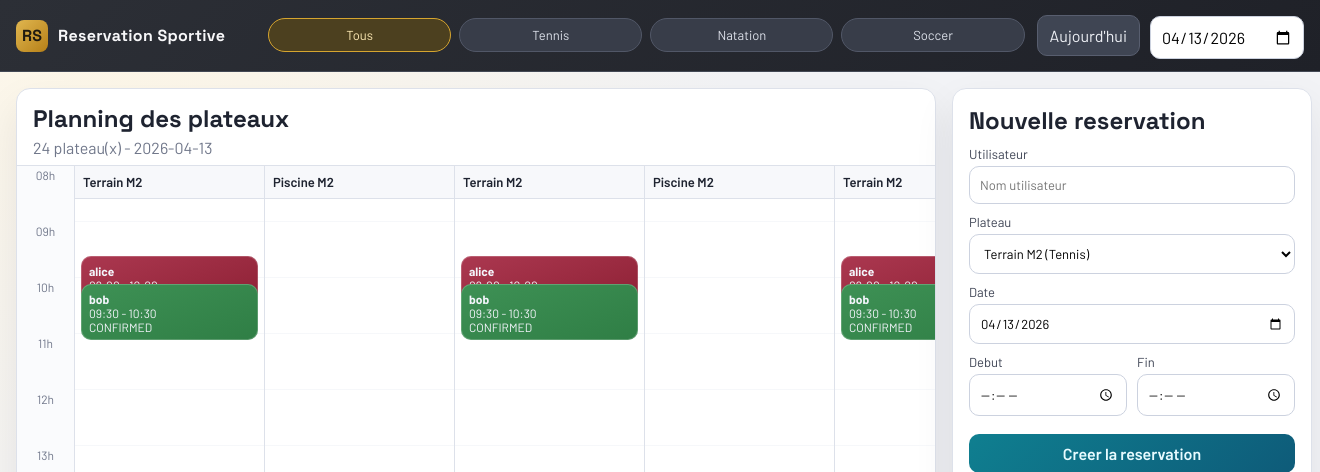
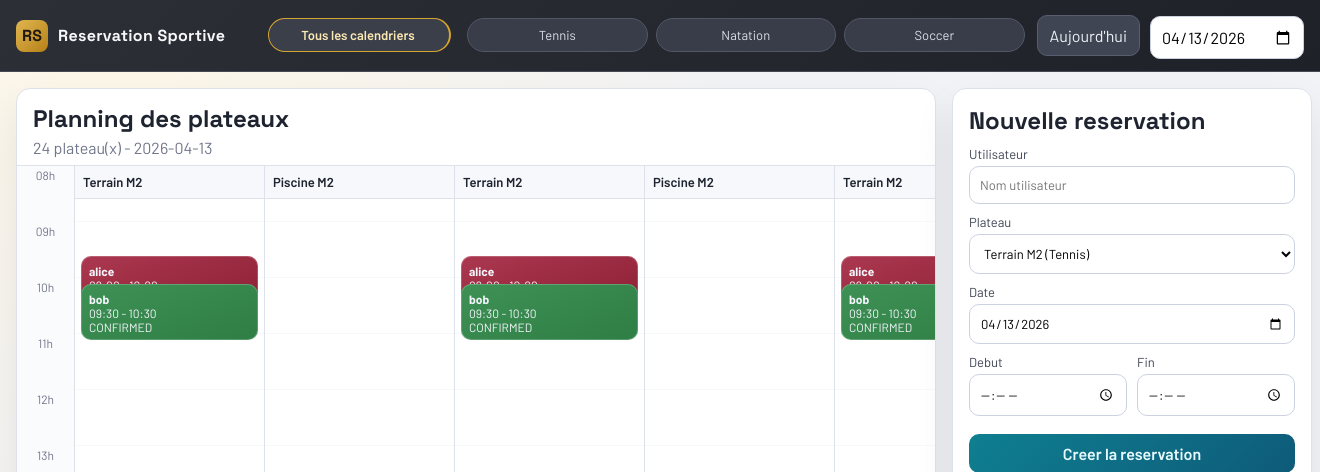
Before and after one commit to Fokoue22/Systeme-de-reservation-plateaux-sportifs, a FastAPI app: page / in a window 1320 px wide. Shown: the top 472 px of the page. Run offline with FastAPI, Linux system fonts and the light colour scheme; data comes from the database, SQL or seed files in the repository; both versions use the stored data as it was after the commit; some libraries are stand-ins or nearby versions.

Commit message:
feat(ui): highlight "Tous les calendriers" button with distinct styling

```diff
--- a/static/css/calendar.css
+++ b/static/css/calendar.css
@@ -75,6 +75,22 @@ body {
   font-size: 13px;
   white-space: nowrap;
   cursor: pointer;
+  transition: all 0.2s ease;
+}
+
+.sport-tab.all-sports {
+  background: #2c2f36;
+  border-color: #434955;
+  font-weight: 600;
+  margin-right: 8px;
+  padding-right: 16px;
+  border-right: 2px solid #515767;
+}
+
+.sport-tab.all-sports.active {
+  border-right-color: var(--accent);
+  background: #3a3f49;
+  color: #fce8b3;
 }
 
 .sport-tab.active {
--- a/static/js/calendar.js
+++ b/static/js/calendar.js
@@ -60,8 +60,9 @@ function renderTabs() {
   for (const sport of sports) {
     const btn = document.createElement("button");
     btn.type = "button";
-    btn.className = `sport-tab ${sport === selectedSport ? "active" : ""}`;
-    btn.textContent = sport;
+    const isTousBtn = sport === "Tous";
+    btn.className = `sport-tab ${isTousBtn ? "all-sports" : ""} ${sport === selectedSport ? "active" : ""}`;
+    btn.textContent = isTousBtn ? "Tous les calendriers" : sport;
     btn.addEventListener("click", () => {
       selectedSport = sport;
       renderTabs();
```
Also changed, not shown: reservation.db.
